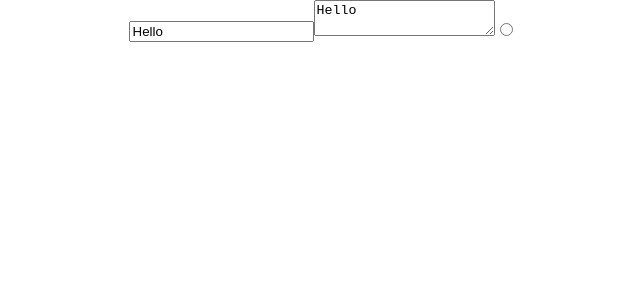
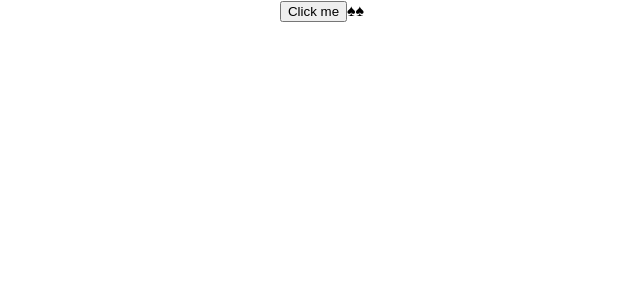
Before and after one commit to RitikTailor15/jest_testing, a React (Create React App) app: page / in a window 1280 px wide. Shown: the top 300 px of the page, without its empty margins (318-958 px from the left). Built offline with nearby package versions, Linux system fonts and the light colour scheme.

Commit message:
Learned about getByTittle and getAllByTitle

```diff
--- a/src/App.js
+++ b/src/App.js
@@ -104,9 +104,12 @@
       <h2 data-testid="h2">h2 Testing with test id</h2>
       <div data-testid="div1">Testing with test id</div> */}
       {/* <div element-id="override">Overiding test id</div> */}
-      <input type="text" defaultValue="Hello" />
+      {/* <input type="text" defaultValue="Hello" />
       <textarea defaultValue="Hello" />
-      <input type="radio" defaultValue="male" />
+      <input type="radio" defaultValue="male" /> */}
+      <button title="Click">Click me</button>
+      <span title="blackIcon">&#x2660;</span>
+      <span title="blackIcon">&#x2660;</span>
     </div>
   );
 }
```
Also changed, not shown: 1 other file (tests, documents, lock files or other folders).
